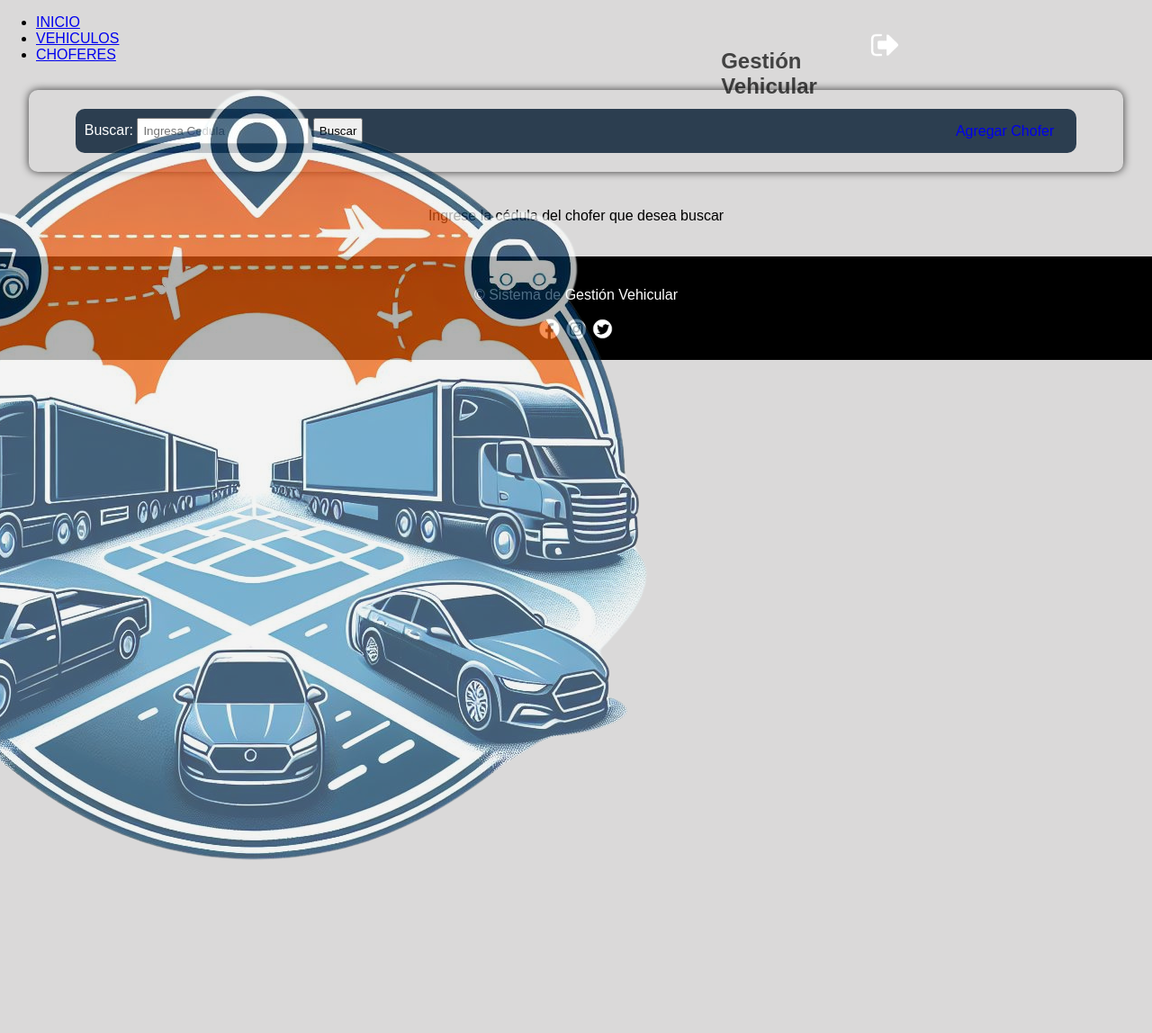
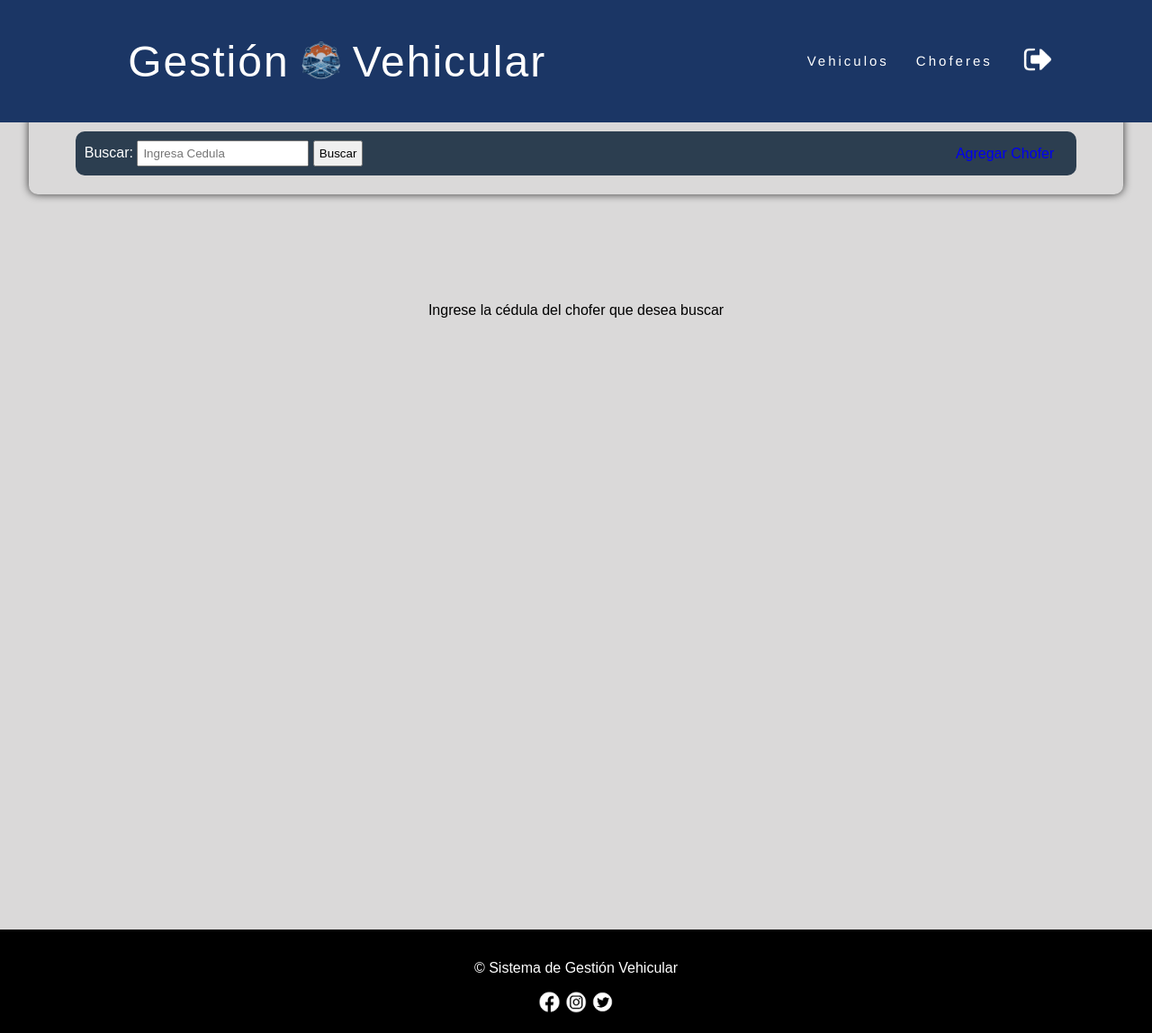
Before and after one commit to pacoquiroga/Gestion-Vehicular, a PHP site: page /Gestion-Local/chofer.php in a window 1280 px wide. Shown: the whole page at 90% size. Run offline with PHP 8.4, Linux system fonts and the light colour scheme.

Commit message:
Agregacion Header Chofer V3.3.3

```diff
--- a/chofer.php
+++ b/chofer.php
@@ -28,20 +28,22 @@ if (isset($_GET['busqueda'])) {
 
 <body>
     <header>
-        <section class="logoEmpresa">
-            <img id="logoEmpresa" src="img/LogoGestionVehicular.png" alt="Logo Gestion Vehicular">
-            <h1>Gestión Vehicular</h1>
+
+        <section class="logoNav">
+            <a href="#" class="logo" id="header">Gestión</a>
+            <img class="logoEmpresa" src="img/LogoGestionVehicular.png" alt="Logo Gestion Vehicular" />
+            <a href="#" class="logo" id="header"> Vehicular</a>
         </section>
-        <a href="index.html"><img class="logoSalir" src="img/LogoCerrarSesion.png" alt="Logo Cerrar Sesión"></a>
+        <nav>
+            <ul>
+                <li><a href="vehiculos.php">Vehiculos</a></li>
+                <li><a href="chofer.php">Choferes</a></li>
+                <li><a href="index.php"><img class="logoSalir" src="img/LogoCerrarSesion.png"
+                            alt="Logo Cerrar Sesión"></a></li>
+            </ul>
+        </nav>
     </header>
-    <nav>
-        <ul>
-            <li><a href="inicio.php">INICIO</a></li>
-            <li><a href="vehiculos.php">VEHICULOS</a></li>
-            <li><a href="chofer.php">CHOFERES</a></li>
-        </ul>
-    </nav>
-    <section>
+    <section class="barra-busqueda">
         <table>
             <tr>
                 <td>
@@ -116,14 +118,14 @@ if (isset($_GET['busqueda'])) {
                 </article>
             </section>
         <?php elseif (isset($_GET['busqueda'])): ?>
-            <section>
+            <section class="info-center">
                 <article>
                     <p>No se encontró ningún chofer con la cédula
                     </p>
                 </article>
             </section>
         <?php else: ?>
-            <section>
+            <section class="info-center">
                 <article>
                     <p> </p>
                     <p>Ingrese la cédula del chofer que desea buscar</p>
--- a/css/chofer.css
+++ b/css/chofer.css
@@ -1,7 +1,17 @@
-section {
+header{
+  background-color: #1b3665;
+}
+
+.info-center {
   display: flex;
   justify-content: center;
-  margin-top: 4px;
+  margin: 9%;
+}
+
+.barra-busqueda{
+  display: flex;
+  justify-content: center;
+  margin-top: 9%;
 }
 
 .adicional {
@@ -105,3 +115,7 @@ table {
   color: grey;
   transition: background-color 0.3s;
 }
+
+footer{
+  position: absolute;
+}
```
Also changed, not shown: vehiculos.php (+1 -19 lines).
